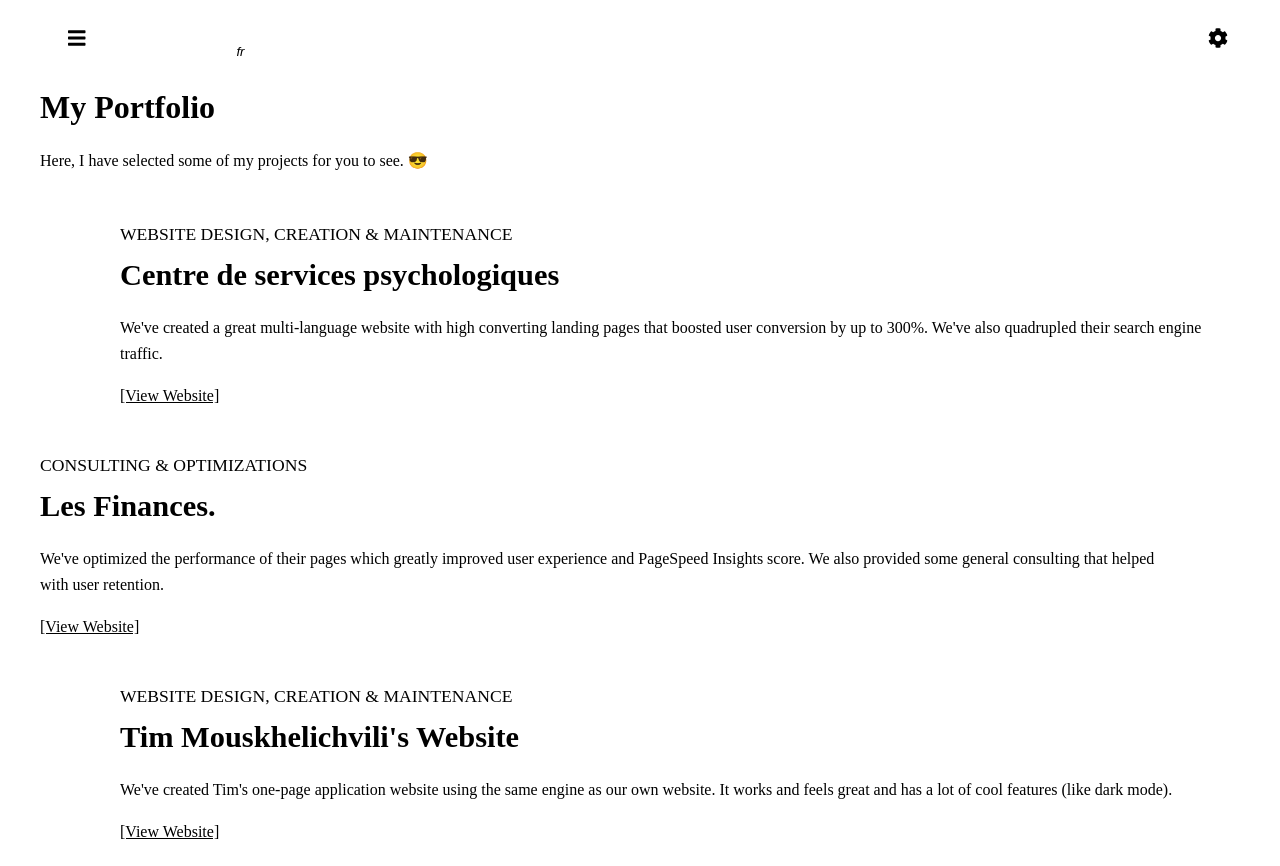
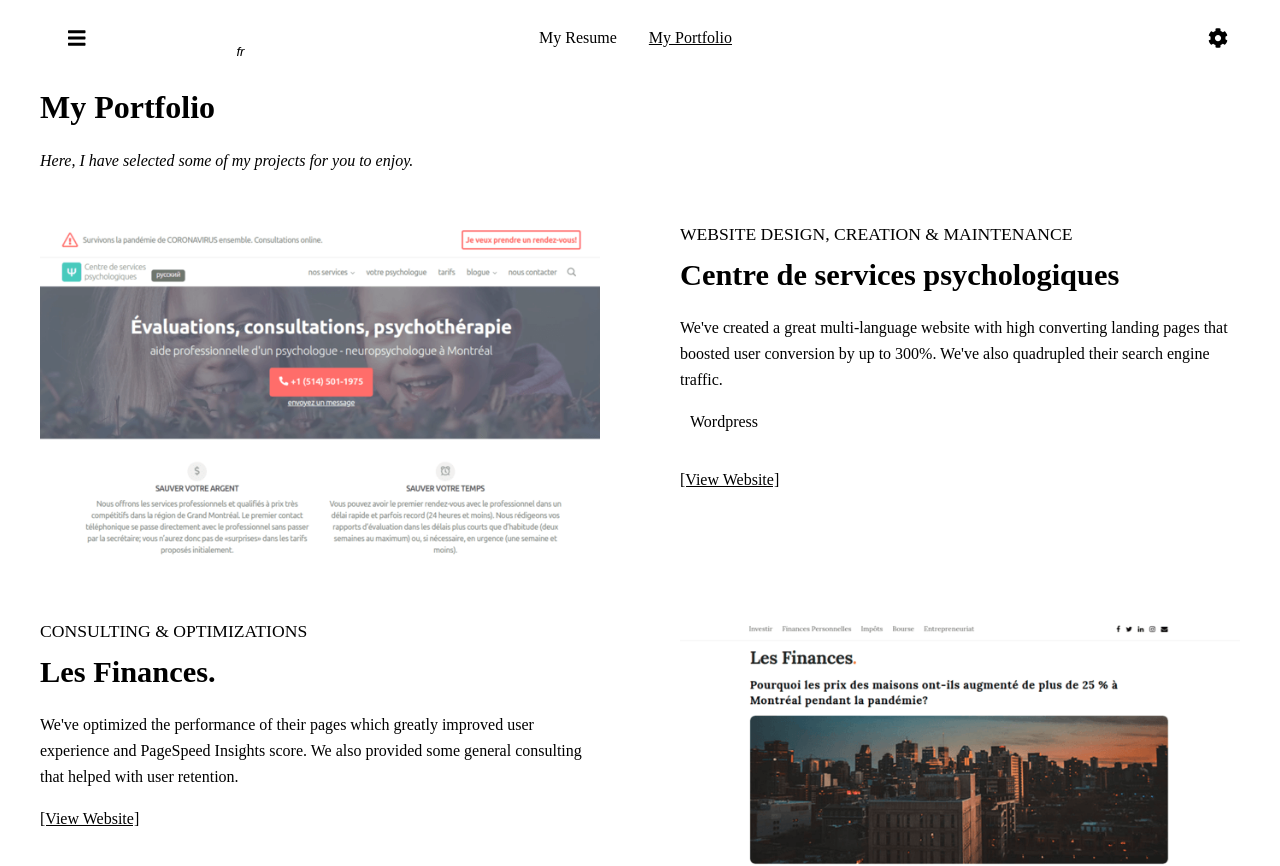
Before and after one commit to TimMouskhelichvili/personal, a Next.js app: page /portfolio in a window 1280 px wide. Shown: the top 866 px of the page. Built offline with nearby package versions, Linux system fonts and the light colour scheme.

Commit message:
fix(website): fixed portfolio localizations

```diff
--- a/src/componentsByPage/portfolio/projects/index.tsx
+++ b/src/componentsByPage/portfolio/projects/index.tsx
@@ -1,5 +1,5 @@
 import React, { ReactElement } from 'react';
-import { StyledImgContainer, StyledSideBySide, StyledSubTitle, StyledOutsideLink } from './style';
+import { StyledImgContainer, StyledSideBySide, StyledSubTitle, StyledOutsideLink, StyledTagsContainer } from './style';
 import { IProject } from 'src/componentsByPage/portfolio/projects/interfaces/IProject';
 import { CustomImage } from 'src/components/elements/customImage';
 import { Paragraph } from 'src/components/elements/paragraph';
@@ -48,6 +48,13 @@
             <StyledSubTitle>{project.subTitle}</StyledSubTitle>
             <Title marginBottom={'20px'}>{project.title}</Title>
             <Paragraph>{project.description}</Paragraph>
+            {project.tags && (
+                <StyledTagsContainer>
+                    {project.tags.map((tag) => (
+                        <div key={tag}>{tag}</div>
+                    ))}
+                </StyledTagsContainer>
+            )}
             {project.href &&
 				<StyledOutsideLink href={project.href} >{link}</StyledOutsideLink>}
         </div>
--- a/src/componentsByPage/portfolio/projects/interfaces/IProject.ts
+++ b/src/componentsByPage/portfolio/projects/interfaces/IProject.ts
@@ -4,6 +4,7 @@
 	subTitle: string;
 	title: string;
 	href?: string;
+	tags?: string[];
 }
 
 export type {
--- a/src/componentsByPage/portfolio/projects/style.ts
+++ b/src/componentsByPage/portfolio/projects/style.ts
@@ -9,6 +9,17 @@
 	padding-left: 0px;
 	padding-right: 0px;
 	margin-bottom: 50px;
+
+	> div {
+		flex: 1 1 0%;
+	}
+
+	@media screen and (max-width: ${devices.smallTablet}) {
+		&:not(:last-of-type) {
+			padding-bottom: 50px;
+			border-bottom: 1px solid ${getThemeVariable('global.borderColor')};
+		}
+	}
 
 	&:nth-child(even) {
 		flex-direction: row-reverse;
@@ -65,6 +76,20 @@
 	}
 `;
 
+const StyledTagsContainer = styled.div`
+	margin-top: 10px;
+
+	> div {
+		border-radius: ${getThemeVariable('global.borderRadius')};
+		background: ${getThemeVariable('pages.portfolio.cardBackground')};
+		padding: 10px;
+		text-align: center;
+		display: inline-block;
+		margin-bottom: 10px;
+		margin-right: 10px;
+	}
+`;
+
 const StyledSubTitle = styled(SubTitle)`
 	@media screen and (max-width: ${devices.smallTablet}) {
 		margin-top: 30px;
@@ -78,6 +103,7 @@
 `;
 
 export {
+    StyledTagsContainer,
     StyledImgContainer,
     StyledSideBySide,
     StyledSubTitle,
--- a/src/componentsByPage/portfolio/style/index.tsx
+++ b/src/componentsByPage/portfolio/style/index.tsx
@@ -1,8 +1,14 @@
 import styled from 'styled-components';
 import { Paragraph } from 'src/components/elements/paragraph';
+import { devices } from 'src/theme';
 
 const StyledParagraph = styled(Paragraph)`
 	margin-bottom: 50px;
+	font-style: italic;
+
+	@media screen and (max-width: ${devices.smallTablet}) {
+		margin-bottom: 20px;
+	}
 `;
 
 export {
--- a/src/localizations/en/menus/index.ts
+++ b/src/localizations/en/menus/index.ts
@@ -1,11 +1,15 @@
 import { IMenuItem } from 'src/interfaces/IMenuItem';
 import { enSitemap } from 'config/sitemap/en';
 
-const enMenuTop: IMenuItem[] = [];
+const enMenuTop: IMenuItem[] = [
+    enSitemap.resume,
+    enSitemap.portfolio
+];
 
 const enSideMenu = [
     enSitemap.blog,
-    enSitemap.resume
+    enSitemap.resume,
+    enSitemap.portfolio
 ];
 
 const enMenuFooter = [
--- a/src/localizations/en/portfolio/index.tsx
+++ b/src/localizations/en/portfolio/index.tsx
@@ -1,5 +1,5 @@
 const enPortfolioLocale = {
-    body: 'Here, I have selected some of my projects for you to see.\u00A0😎',
+    body: 'Here, I have selected some of my projects for you to enjoy.',
     link: '[View Website]',
     projects: [
         {
@@ -8,6 +8,7 @@
             href: 'https://www.psyhelp.ca',
             project: 'psyhelp',
             subTitle: 'Website Design, Creation & Maintenance',
+            tags: [ 'Wordpress' ],
             title: 'Centre de services psychologiques'
         },
         {
--- a/src/localizations/fr/menus/index.tsx
+++ b/src/localizations/fr/menus/index.tsx
@@ -1,11 +1,15 @@
 import { IMenuItem } from 'src/interfaces/IMenuItem';
 import { frSitemap } from 'config/sitemap/fr';
 
-const frMenuTop: IMenuItem[] = [];
+const frMenuTop: IMenuItem[] = [
+    frSitemap.resume,
+    frSitemap.portfolio
+];
 
 const frSideMenu = [
     frSitemap.blog,
-    frSitemap.resume
+    frSitemap.resume,
+    frSitemap.portfolio
 ];
 
 const frMenuFooter = [
--- a/src/localizations/fr/portfolio/index.tsx
+++ b/src/localizations/fr/portfolio/index.tsx
@@ -1,5 +1,5 @@
 const frPortfolioLocale = {
-    body: 'Voici quelques-uns de mes projets sélectionnés. Bonne découverte!\u00A0😎',
+    body: 'Voici quelques-uns de mes projets sélectionnés. Bonne découverte!',
     link: '[Voir Site Web]',
     projects: [
         {
--- a/src/theme/themes/dark/index.ts
+++ b/src/theme/themes/dark/index.ts
@@ -70,6 +70,7 @@
             }
         },
         portfolio: {
+            cardBackground: lighten(.08, colors.background),
             image: {
                 background: lighten(.05, colors.background)
             }
--- a/src/theme/themes/light/index.ts
+++ b/src/theme/themes/light/index.ts
@@ -71,6 +71,7 @@
             }
         },
         portfolio: {
+            cardBackground: darken(.08, colors.background),
             image: {
                 background: darken(.05, colors.background)
             }
```
